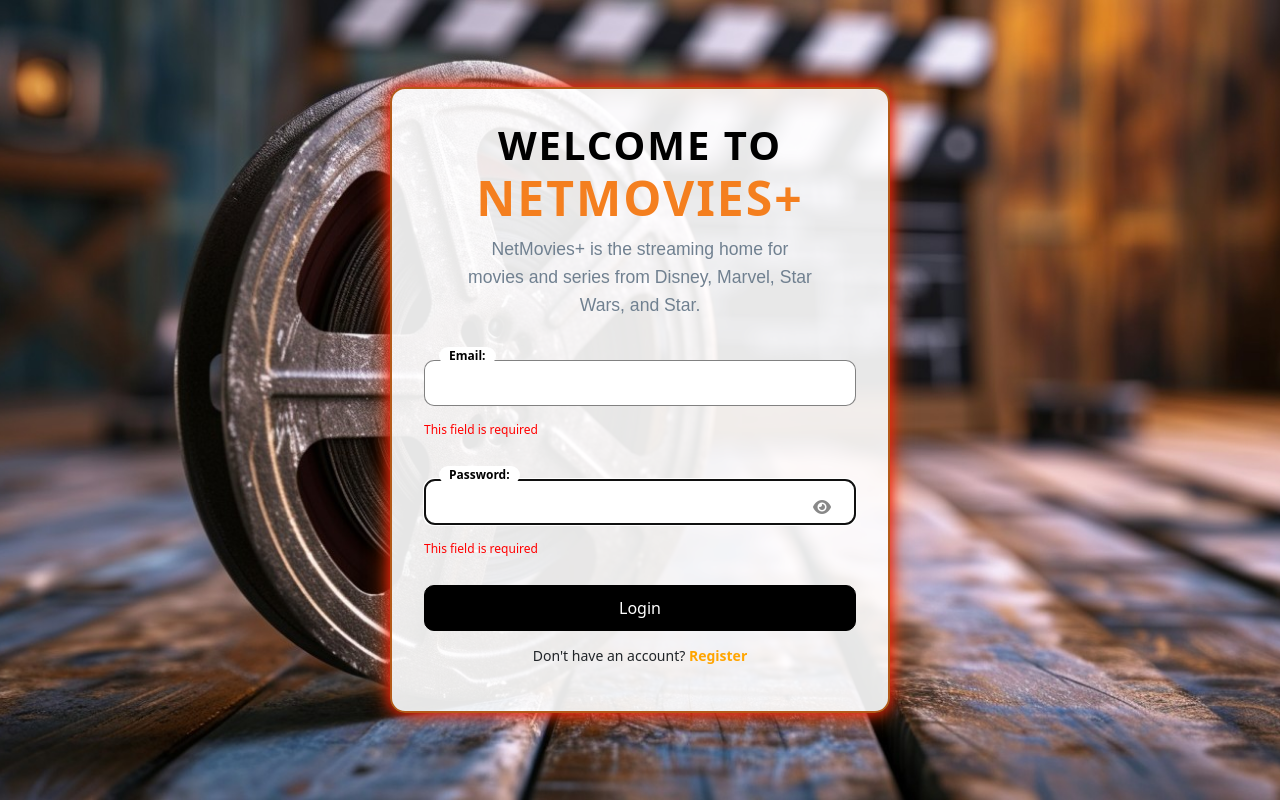
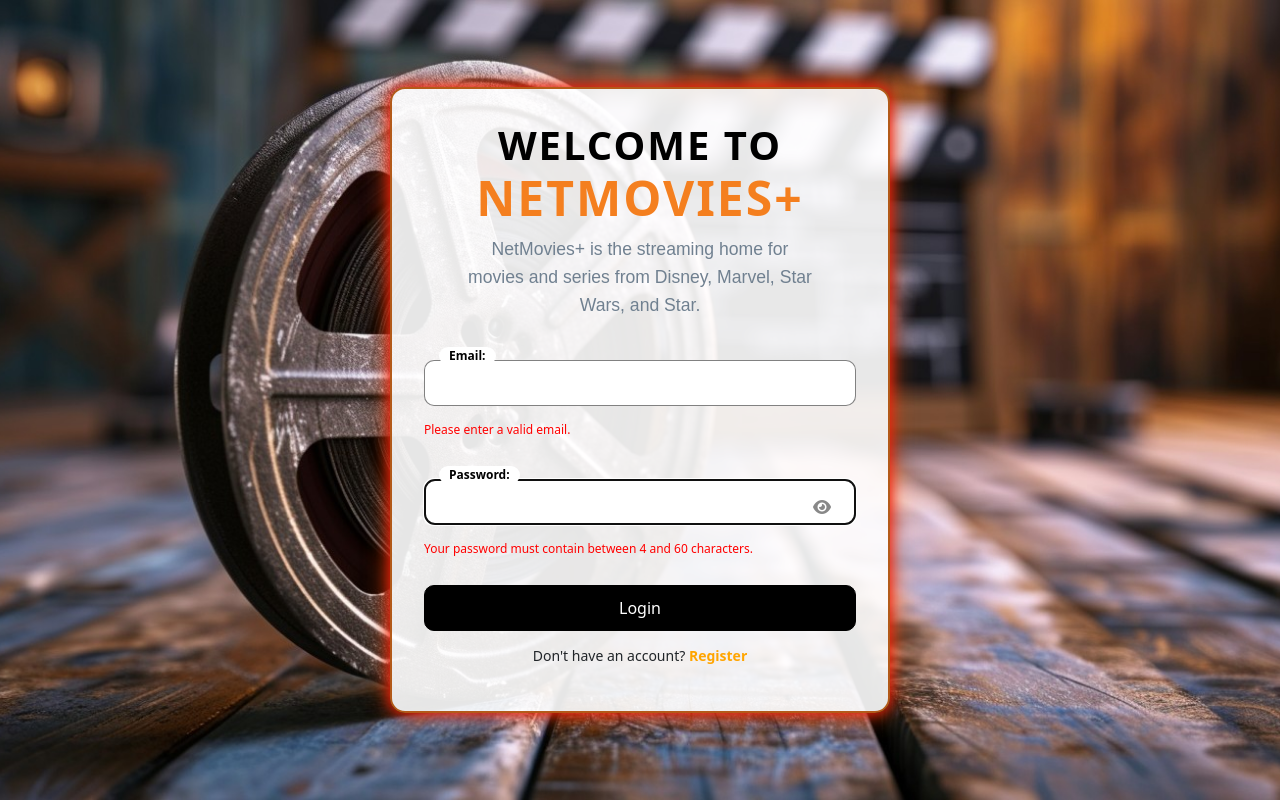
Before and after one commit to romceangelorcanete/romceangelocanete-movieproject, a React (Create React App) app: page / in a window 1280 px wide. Both pictures are taken after a click on the button "Login". Built offline with nearby package versions, Linux system fonts and the light colour scheme.

Commit message:
added errors email and password

```diff
--- a/src/pages/Public/Login/Login.jsx
+++ b/src/pages/Public/Login/Login.jsx
@@ -117,7 +117,7 @@
                 onChange={(e) => handleOnChange(e, "email")}
               />
               {debounceState && isFieldsDirty && email === "" && (
-                <span className="errors">This field is required</span>
+                <span className="errors">Please enter a valid email.</span>
               )}
             </div>
 
@@ -139,7 +139,7 @@
                 />
               </div>
               {debounceState && isFieldsDirty && password === "" && (
-                <span className="errors">This field is required</span>
+                <span className="errors">Your password must contain between 4 and 60 characters.</span>
               )}
             </div>
 
```
